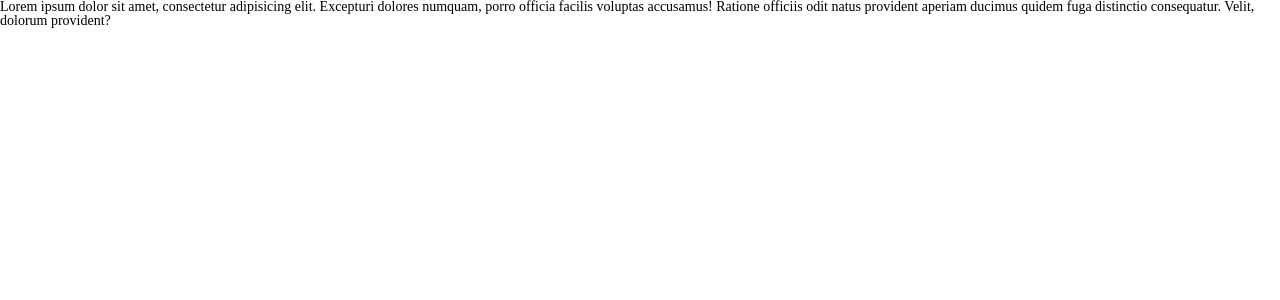
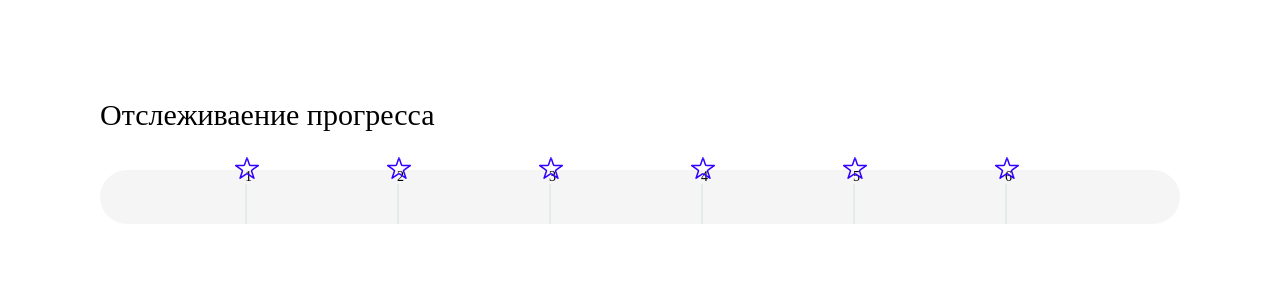
Before and after one commit to ARH2004/test-task-mass.project, a Vue app: page / in a window 1280 px wide. Shown: the top 300 px of the page. Built offline with nearby package versions, Linux system fonts and the light colour scheme.

Commit message:
feat: draw a progress bar

```diff
--- a/src/components/MainComponent.vue
+++ b/src/components/MainComponent.vue
@@ -1,9 +1,16 @@
 <template>
-  <div class="MainComponent">Lorem ipsum dolor sit amet, consectetur adipisicing elit. Excepturi dolores numquam, porro officia facilis voluptas accusamus! Ratione officiis odit natus provident aperiam ducimus quidem fuga distinctio consequatur. Velit, dolorum provident?</div>
+  <div class="MainComponent">
+    <thermometer />
+  </div>
 </template>
 <script>
+import thermometer from "@/components/progressTracking/thermometerChange.vue";
+
 export default {
-	name: 'MainComponent'
+  name: "MainComponent",
+  components: {
+    thermometer,
+  },
 };
 </script>
 <style lang="scss" scoped></style>
--- /dev/null
+++ b/src/components/progressTracking/thermometer.vue
@@ -0,0 +1,168 @@
+<template>
+  <div class="thermometer">
+    <div class="container">
+      <div class="thermometer__wrapper">
+        <div class="thermometer__scale">
+					<div class="thermometer__item" v-for="item in stages" :key="item.id">
+						<div class="thermometer__image">
+							<img src="@/assets/images/icons/star.svg" alt="icon-star">
+						</div>
+						{{ item.id }}
+          	<hr class="thermometer__line" />
+					</div>
+        </div>
+      </div>
+    </div>
+  </div>
+</template>
+<script>
+export default {
+  name: "progress",
+	props: {
+		stages: {
+			type: Array,
+		}
+	}
+};
+</script>
+<style lang="scss" scoped>
+.container {
+  max-width: 1200px;
+  margin: 0 auto;
+}
+.thermometer {
+  &__scale {
+		position: relative;
+    min-width: 0;
+    background: rgba(239, 239, 239, 0.6);
+    border-radius: 30px;
+		display: flex;
+	}
+	&__item {
+		position: relative;
+		margin-left: 145px;
+	}
+	&__image {
+		position: absolute;
+		bottom: 45px;
+		left: -10px;
+	}
+	&__line {
+		position: relative;
+    top: 0px;
+    left: 0px;
+    width: 1px;
+    height: 40px;
+    border: 0.3px solid rgba(70, 163, 88, 0.5);
+    opacity: 0.2;
+	}
+}
+</style>
+
+<!-- <template>
+  <div>
+    <h1>Прогресс игрока</h1>
+    <div v-for="stage in stages" :key="stage.id">
+      <h2>{{ stage.name }}</h2>
+      <div v-for="game in stage.games" :key="game.name">
+        <h3>{{ game.name }}</h3>
+        <Thermometer
+          :points="game.bestResult"
+          :thresholdPoints="stage.thresholdPoints"
+        />
+      </div>
+    </div>
+  </div>
+</template>
+
+<script>
+import Thermometer from "@/components/vTermometr.vue";
+export default {
+  components: {
+    Thermometer,
+  },
+  data() {
+    return {
+      stages: [
+        {
+          name: "Этап первый",
+          id: 1,
+          thresholdPoints: 25,
+          games: [
+            {
+              name: "Игра 1.1",
+              bestResult: 0,
+              isPlayed: false,
+            },
+          ],
+        },
+        {
+          name: "Этап второй",
+          id: 2,
+          thresholdPoints: 50,
+          games: [
+            {
+              name: "Игра 2.1",
+              bestResult: 0,
+              isPlayed: false,
+            },
+          ],
+        },
+        {
+          id: 3,
+          name: "Этап третий",
+          thresholdPoints: 100,
+          games: [
+            {
+              name: "Игра 3.1",
+              bestResult: 0,
+              isPlayed: false,
+            },
+          ],
+        },
+        {
+          id: 4,
+          name: "Этап четвертый",
+          thresholdPoints: 200,
+          games: [
+            {
+              name: "Игра 4.1",
+              bestResult: 0,
+              isPlayed: false,
+            },
+          ],
+        },
+        {
+          id: 5,
+          name: "Этап пятый",
+          thresholdPoints: 500,
+          games: [
+            {
+              name: "Игра 5.1",
+              bestResult: 0,
+              isPlayed: false,
+            },
+          ],
+        },
+        {
+          id: 6,
+          name: "Этап шестой",
+          thresholdPoints: 1000,
+          games: [
+            {
+              name: "Игра 6.1",
+              bestResult: 0,
+              isPlayed: false,
+            },
+            {
+              name: "Игра 6.2",
+              bestResult: 0,
+              isPlayed: false,
+            },
+          ],
+        },
+      ],
+    };
+  },
+};
+</script> -->
--- /dev/null
+++ b/src/components/progressTracking/thermometerChange.vue
@@ -0,0 +1,108 @@
+<template>
+	<div class="mechanics">
+		<h1 class="mechanics__title">Отслеживаение прогресса</h1>
+		<thermometer :stages="stages"/>
+	</div>
+</template>
+<script>
+import thermometer from '@/components/progressTracking/thermometer.vue';
+
+export default {
+	name: 'mechanics',
+	components: {
+		thermometer
+	},
+	data() {
+    return {
+      stages: [
+        {
+          name: "Этап первый",
+          id: 1,
+          thresholdPoints: 25,
+          games: [
+            {
+              name: "Игра 1.1",
+              bestResult: 0,
+              isPlayed: false,
+            },
+          ],
+        },
+        {
+          name: "Этап второй",
+          id: 2,
+          thresholdPoints: 50,
+          games: [
+            {
+              name: "Игра 2.1",
+              bestResult: 0,
+              isPlayed: false,
+            },
+          ],
+        },
+        {
+          id: 3,
+          name: "Этап третий",
+          thresholdPoints: 100,
+          games: [
+            {
+              name: "Игра 3.1",
+              bestResult: 0,
+              isPlayed: false,
+            },
+          ],
+        },
+        {
+          id: 4,
+          name: "Этап четвертый",
+          thresholdPoints: 200,
+          games: [
+            {
+              name: "Игра 4.1",
+              bestResult: 0,
+              isPlayed: false,
+            },
+          ],
+        },
+        {
+          id: 5,
+          name: "Этап пятый",
+          thresholdPoints: 500,
+          games: [
+            {
+              name: "Игра 5.1",
+              bestResult: 0,
+              isPlayed: false,
+            },
+          ],
+        },
+        {
+          id: 6,
+          name: "Этап шестой",
+          thresholdPoints: 1000,
+          games: [
+            {
+              name: "Игра 6.1",
+              bestResult: 0,
+              isPlayed: false,
+            },
+            {
+              name: "Игра 6.2",
+              bestResult: 0,
+              isPlayed: false,
+            },
+          ],
+        },
+      ],
+    };
+  },
+}
+</script>
+<style lang="scss" scoped>
+.mechanics {
+	margin: 100px;
+	&__title {
+		margin-bottom: 40px;
+		font-size: 30px;
+	}
+}
+</style>
```
Also changed, not shown: src/assets/images/icons/cup.svg (added), src/assets/images/icons/star.svg (added).
